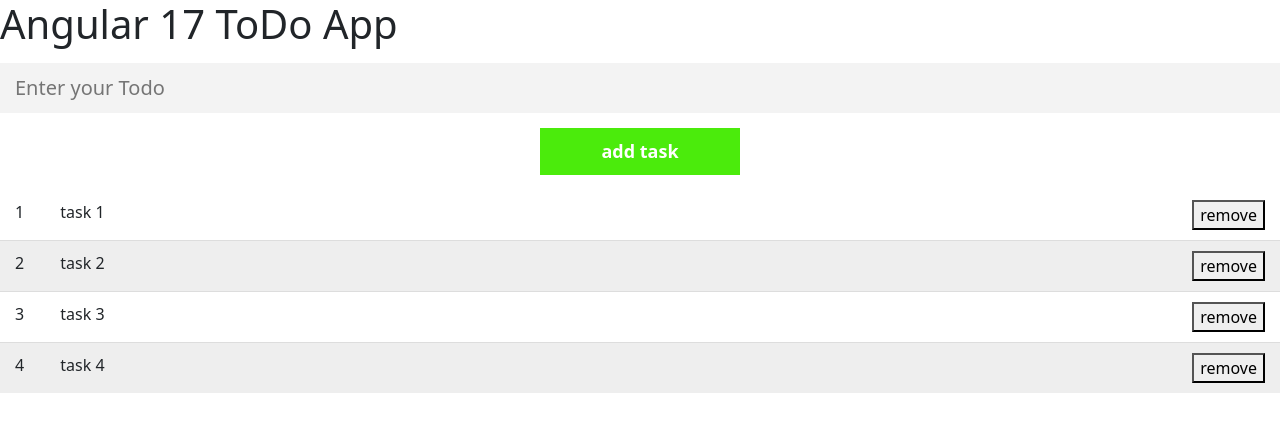
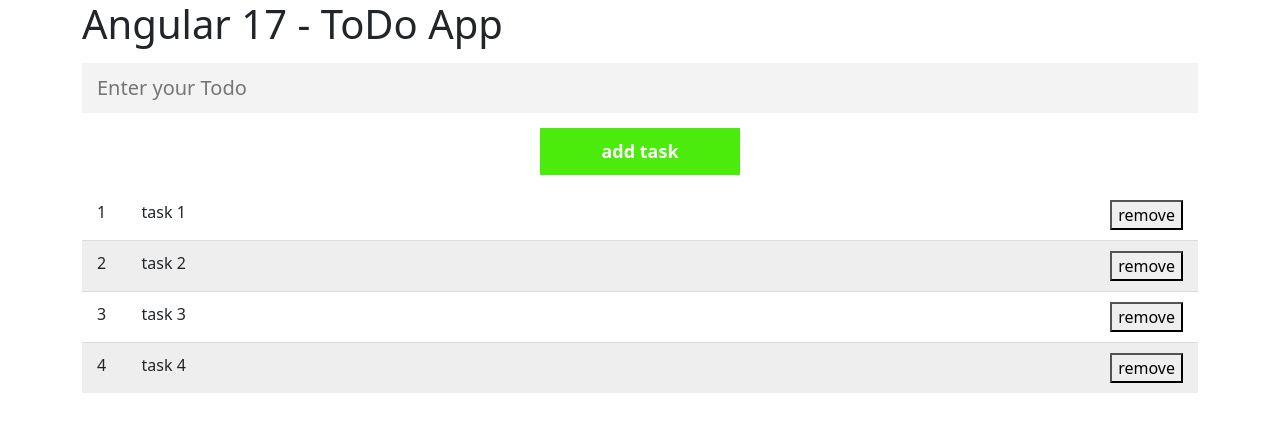
Before and after one commit to OliverKuhnNbg/angular-typescript-starter-tutorial, an Angular app in the folder angular-starter-tutorial/: page / in a window 1280 px wide. Shown: the top 432 px of the page. Built offline with nearby package versions, Linux system fonts and the light colour scheme.

Commit message:
use & test bootstrap 5 in  project

```diff
--- a/angular-starter-tutorial/src/app/app.component.html
+++ b/angular-starter-tutorial/src/app/app.component.html
@@ -1,7 +1,9 @@
 <div>
-  <header>
+  <header class="container">
     <h1>{{ title }}</h1>
   </header>
 
-  <app-todo></app-todo>
+  <div class="container">
+    <app-todo></app-todo>
+  </div>
 </div>
--- a/angular-starter-tutorial/src/app/app.component.ts
+++ b/angular-starter-tutorial/src/app/app.component.ts
@@ -10,5 +10,5 @@
   styleUrl: './app.component.scss'
 })
 export class AppComponent {
-  title = 'Angular 17 ToDo App';
+  title = 'Angular 17 - ToDo App';
 }
```
